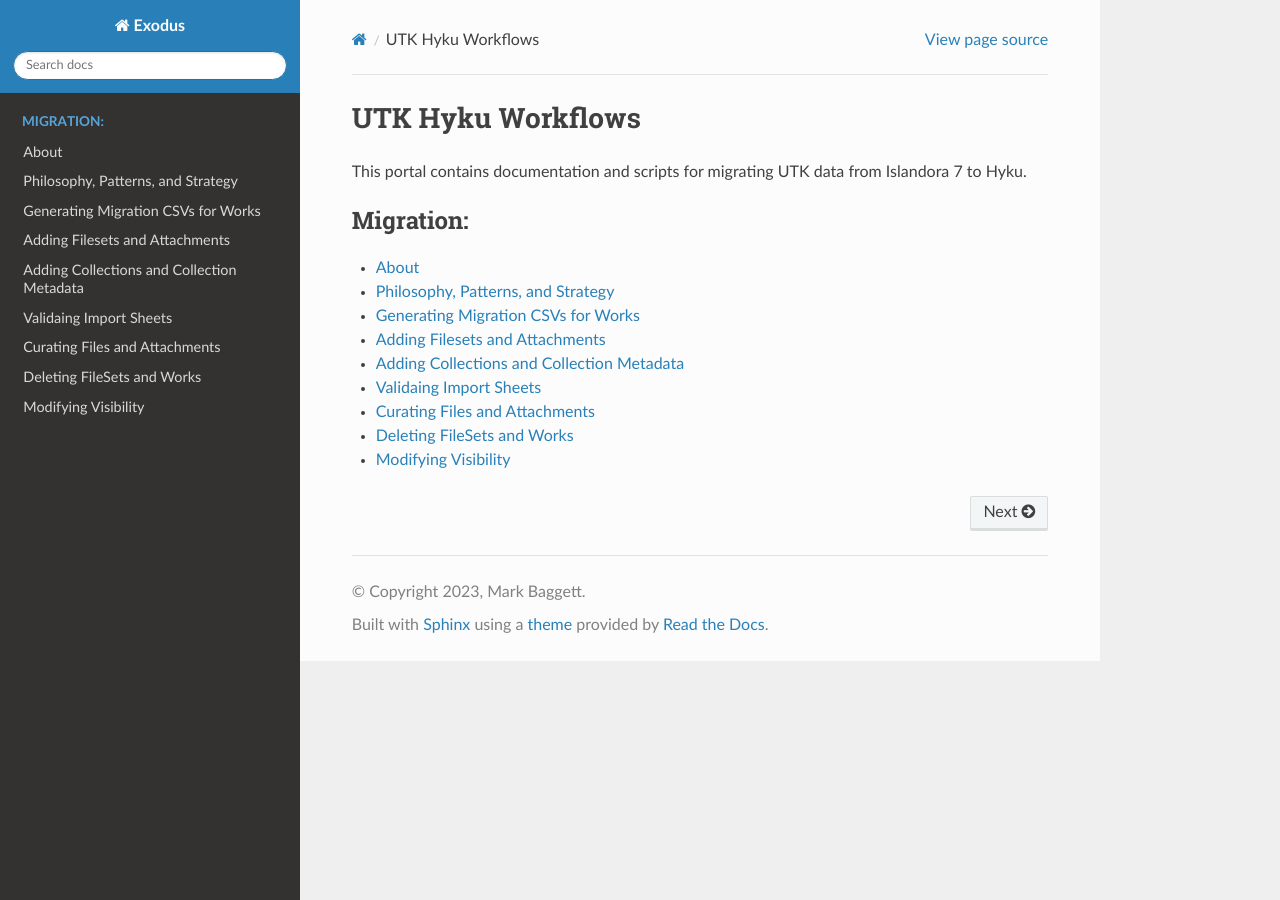
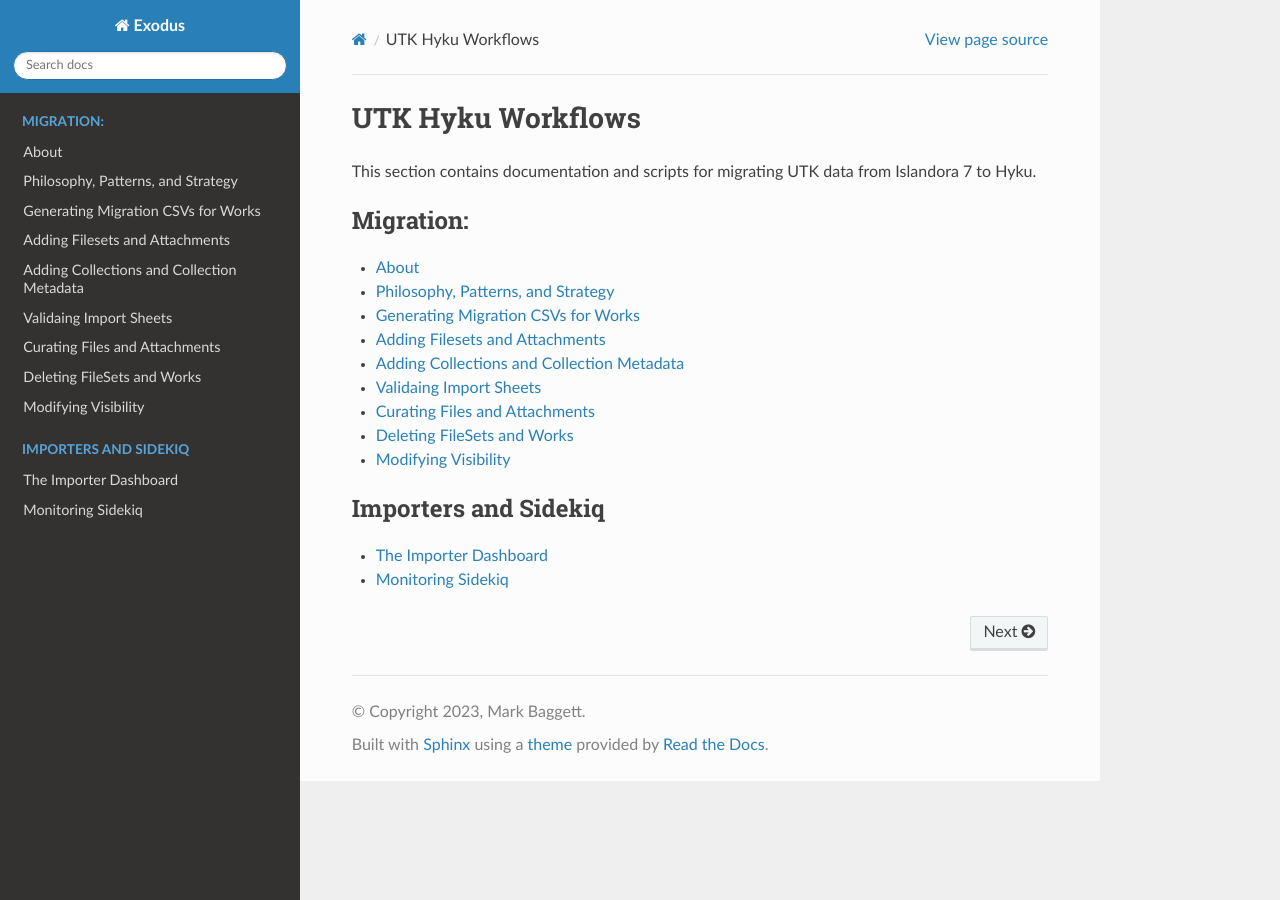
Before and after one commit to markpbaggett/exodus, a Sphinx documentation site: the page built from docs/source/index.rst, in a window 1280 px wide. Built offline with Sphinx 7.4.7 and the Read the Docs theme 2.0.0, drawn with Linux system fonts in a browser that asks for light colours.

Commit message:
Init importers and local things.

```diff
--- /dev/null
+++ b/docs/source/importers/00_importer_dashboard.rst
@@ -0,0 +1,2 @@
+The Importer Dashboard
+======================
--- /dev/null
+++ b/docs/source/importers/01_monitoring_sidekiq.rst
@@ -0,0 +1,2 @@
+Monitoring Sidekiq
+==================
--- a/docs/source/index.rst
+++ b/docs/source/index.rst
@@ -6,7 +6,7 @@
 UTK Hyku Workflows
 ==================
 
-This portal contains documentation and scripts for migrating UTK data from Islandora 7 to Hyku.
+This section contains documentation and scripts for migrating UTK data from Islandora 7 to Hyku.
 
 .. toctree::
    :maxdepth: 1
@@ -14,3 +14,10 @@ This portal contains documentation and scripts for migrating UTK data from Islan
    :glob:
 
    contents/*
+
+.. toctree::
+   :maxdepth: 1
+   :caption: Importers and Sidekiq
+   :glob:
+
+   importers/*
--- /dev/null
+++ b/docs/source/local/00_running_locally.rst
@@ -0,0 +1,2 @@
+Running UTK Hyku Locally
+========================
```
